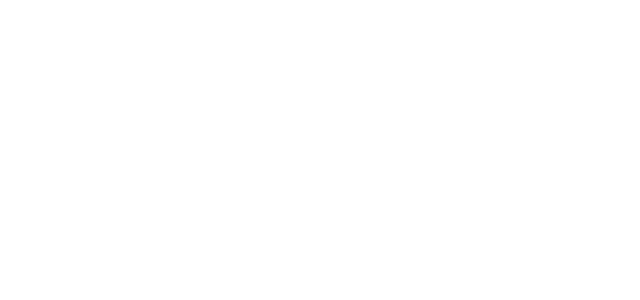
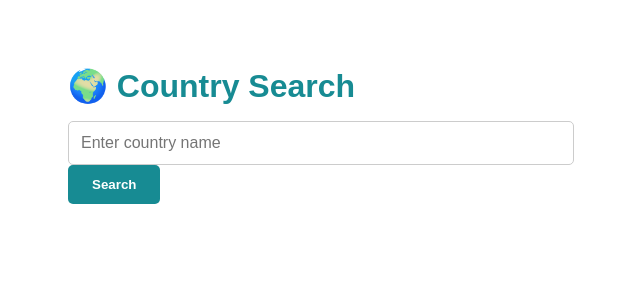
Before and after one commit to PeshalaPerera/6COSC022W-CW-1, a React (Vite) app in the folder frontend/: page /search in a window 1280 px wide. Before the commit this address had no page. Shown: the top 300 px of the page, without its empty margins (272-912 px from the left). Built offline with nearby package versions, Linux system fonts and the light colour scheme.

Commit message:
feat: Implement secure country search UI with token + API key auth

```diff
--- a/frontend/src/App.tsx
+++ b/frontend/src/App.tsx
@@ -2,6 +2,7 @@
 import Register from './pages/Register'
 import Login from './pages/Login'
 import Dashboard from './pages/Dashboard'
+import CountrySearch from './pages/CountrySearch'
 
 function App() {
   return (
@@ -9,7 +10,7 @@
       <Route path="/register" element={<Register />} />
       <Route path="/login" element={<Login />} />
       <Route path="/dashboard" element={<Dashboard />} />
-      {/* more routes coming soon */}
+      <Route path="/search" element={<CountrySearch />} />
     </Routes>
   )
 }
--- /dev/null
+++ b/frontend/src/pages/CountrySearch.tsx
@@ -0,0 +1,110 @@
+import React, { useState, useEffect } from 'react';
+import axios from 'axios';
+
+const CountrySearch = () => {
+  const [query, setQuery] = useState('');
+  const [result, setResult] = useState<any>(null);
+  const [error, setError] = useState('');
+  const [apiKey, setApiKey] = useState<string | null>(null);
+
+  // Load API key from localStorage on component mount
+  useEffect(() => {
+    const key = localStorage.getItem('api_key');
+    setApiKey(key);
+  }, []);
+
+  const handleSearch = async () => {
+    if (!query.trim()) return;
+
+    try {
+      const encodedName = encodeURIComponent(query.trim());
+      const res = await axios.get(`http://localhost:8000/countries/${encodedName}`, {
+        headers: {
+          Authorization: `Bearer ${localStorage.getItem('token')}`,
+          'x-api-key': apiKey || '',
+        },
+      });
+      setResult(res.data);
+      setError('');
+    } catch (err: any) {
+      setError(err.response?.data?.detail || 'Search failed.');
+      setResult(null);
+    }
+  };
+
+  return (
+    <div style={styles.container}>
+      <h2 style={styles.heading}>🌍 Country Search</h2>
+      <input
+        type="text"
+        placeholder="Enter country name"
+        value={query}
+        onChange={(e) => setQuery(e.target.value)}
+        style={styles.input}
+      />
+      <button onClick={handleSearch} style={styles.button}>Search</button>
+
+      {error && <p style={styles.error}>{error}</p>}
+
+      {result && (
+        <div style={styles.result}>
+          <img src={result.flag} alt="Flag" style={styles.flag} />
+          <h3>{result.country_name}</h3>
+          <p><strong>Capital:</strong> {result.capital}</p>
+          <p><strong>Currency:</strong> {result.currencies.join(', ')}</p>
+          <p><strong>Languages:</strong> {result.languages.join(', ')}</p>
+        </div>
+      )}
+    </div>
+  );
+};
+
+const styles: { [key: string]: React.CSSProperties } = {
+  container: {
+    padding: '2rem',
+    maxWidth: '600px',
+    margin: 'auto',
+    fontFamily: 'Arial, sans-serif',
+  },
+  heading: {
+    fontSize: '2rem',
+    marginBottom: '1rem',
+    color: '#178b93',
+  },
+  input: {
+    padding: '0.75rem',
+    width: '80%',
+    marginRight: '1rem',
+    borderRadius: '5px',
+    border: '1px solid #ccc',
+    fontSize: '1rem',
+  },
+  button: {
+    padding: '0.75rem 1.5rem',
+    backgroundColor: '#178b93',
+    color: '#fff',
+    border: 'none',
+    borderRadius: '5px',
+    fontWeight: 'bold',
+    cursor: 'pointer',
+  },
+  error: {
+    color: 'red',
+    marginTop: '1rem',
+  },
+  result: {
+    marginTop: '2rem',
+    border: '1px solid #ccc',
+    padding: '1.5rem',
+    borderRadius: '10px',
+    backgroundColor: '#f9f9f9',
+    textAlign: 'center',
+  },
+  flag: {
+    width: '100px',
+    borderRadius: '6px',
+    marginBottom: '1rem',
+  },
+};
+
+export default CountrySearch;
--- a/frontend/src/pages/Dashboard.tsx
+++ b/frontend/src/pages/Dashboard.tsx
@@ -28,6 +28,7 @@
         ]);
         console.log("📦 usage response:", usageRes.data); // <-- Add this
         setUser(userRes.data);
+        localStorage.setItem("api_key", userRes.data.api_key); // ✅ store key for search
         setUsage(Array.isArray(usageRes.data) ? usageRes.data : []); // safe default
       } catch (err) {
         console.error("🔥 Failed to fetch data", err);
```
Also changed, not shown: 1 other file (tests, documents, lock files or other folders).
